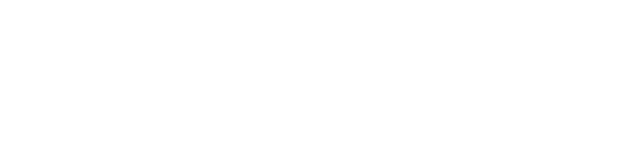
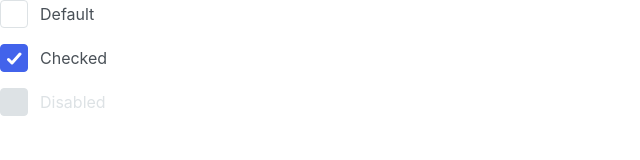
Before and after one commit to js-tasks-ru/htmlcss-20230227_veroncher, a website: page 07-lection5/01-checkbox/index.html in a window 1280 px wide. Shown: the whole page, without its empty margins (0-640 px from the left). Drawn offline with Linux system fonts and the light colour scheme.

Commit message:
add solution for dz7-checkbox

```diff
--- a/07-lection5/01-checkbox/checkbox.css
+++ b/07-lection5/01-checkbox/checkbox.css
@@ -0,0 +1,74 @@
+.checkbox__list {
+    display: flex;
+    flex-direction: column;
+    gap: 16px;
+}
+
+.checkbox {
+    display: inline-block;
+    position: relative;
+}
+
+.checkbox__input {
+    position: absolute;
+    clip: rect(0, 0, 0, 0);
+}
+
+.checkbox__state {
+    display: flex;
+    align-items: center;
+    gap: 12px;
+    cursor: pointer;
+}
+
+.checkbox__control {
+    box-sizing: border-box;
+    background: #FFFFFF;
+    border: 1px solid #DDE2E5;
+    border-radius: 4px;
+    width: 28px;
+    height: 28px;
+    display: flex;
+    align-items: center;
+    justify-content: center;
+}
+
+.checkbox__label {
+    font-family: 'Inter';
+    font-style: normal;
+    font-weight: 400;
+    font-size: 16px;
+    line-height: 24px;
+    color: #495057;
+    user-select: none;
+}
+
+.checkbox__icon {
+    display: none;
+}
+
+.checkbox__input:checked~.checkbox__state .checkbox__icon {
+    display: block;
+}
+
+.checkbox__input:checked~.checkbox__state .checkbox__control {
+    background: #4263EB;
+    border-color: #4263EB;
+}
+
+.checkbox__input:focus~.checkbox__state .checkbox__label {
+    text-decoration: underline;
+}
+
+.checkbox__input:disabled~.checkbox__state .checkbox__control {
+    background: var(--grey-2);
+}
+
+.checkbox__input:disabled~.checkbox__state .checkbox__label {
+    color: var(--grey-2);
+    text-decoration: none;
+}
+
+.checkbox__input:disabled~.checkbox__state {
+    cursor: default;
+}
--- a/07-lection5/01-checkbox/index.html
+++ b/07-lection5/01-checkbox/index.html
@@ -1,11 +1,54 @@
 <!DOCTYPE html>
 <!-- Страница чекбокса -->
 <html lang="ru">
-    <head>
-        <link rel="stylesheet" href="../../assets/css/main.css">
-        <link rel="stylesheet" href="./checkbox.css">
-    </head>
-    <body>
 
-    </body>
+<head>
+    <link rel="stylesheet" href="../../assets/css/main.css">
+    <link rel="stylesheet" href="./checkbox.css">
+</head>
+
+<body>
+    <div class="checkbox__list">
+        <label class="checkbox">
+            <input type="checkbox" class="checkbox__input">
+            <div class="checkbox__state">
+                <div class="checkbox__control">
+                    <svg class="checkbox__icon" width="15" height="13" viewBox="0 0 15 13" fill="none"
+                        xmlns="http://www.w3.org/2000/svg">
+                        <path d="M1.5 7.5L5 11L13 2" stroke="white" stroke-width="3" stroke-linecap="round"
+                            stroke-linejoin="round" />
+                    </svg>
+                </div>
+                <div class="checkbox__label">Default</div>
+            </div>
+        </label>
+        <label class="checkbox">
+            <input type="checkbox" class="checkbox__input" checked>
+            <div class="checkbox__state">
+                <div class="checkbox__control">
+                    <svg class="checkbox__icon" width="15" height="13" viewBox="0 0 15 13" fill="none"
+                        xmlns="http://www.w3.org/2000/svg">
+                        <path d="M1.5 7.5L5 11L13 2" stroke="white" stroke-width="3" stroke-linecap="round"
+                            stroke-linejoin="round" />
+                    </svg>
+                </div>
+                <div class="checkbox__label">Checked</div>
+            </div>
+        </label>
+        <label class="checkbox">
+            <input type="checkbox" class="checkbox__input" disabled>
+            <div class="checkbox__state">
+                <div class="checkbox__control">
+                    <svg class="checkbox__icon" width="15" height="13" viewBox="0 0 15 13" fill="none"
+                        xmlns="http://www.w3.org/2000/svg">
+                        <path d="M1.5 7.5L5 11L13 2" stroke="white" stroke-width="3" stroke-linecap="round"
+                            stroke-linejoin="round" />
+                    </svg>
+                </div>
+                <div class="checkbox__label">Disabled</div>
+            </div>
+        </label>
+    </div>
+</body>
+
 </html>
```
